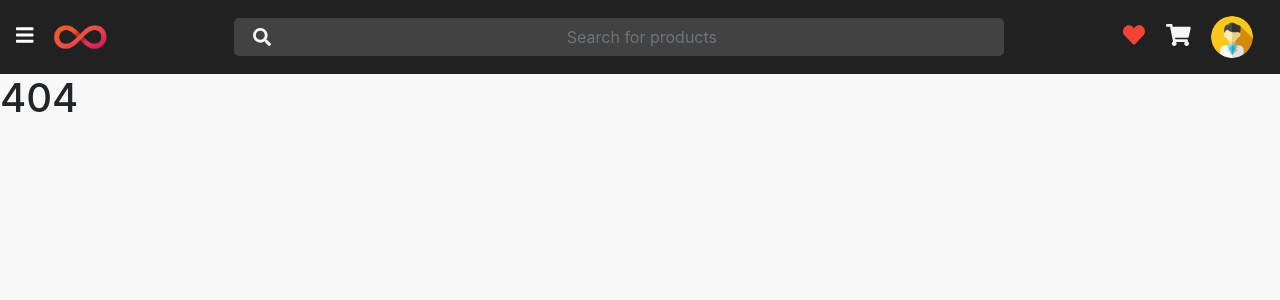
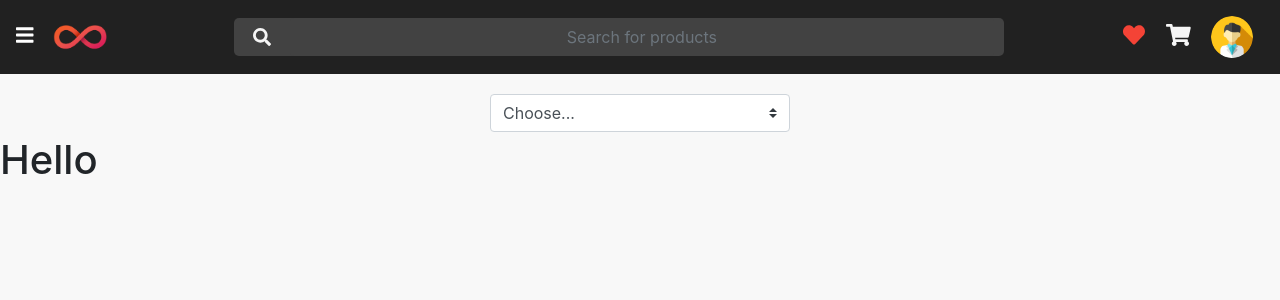
Before and after one commit to kartikbhalla12/LenDen, a React (Create React App) app: page /new/books in a window 1280 px wide. Before the commit this address led to /not-found. Shown: the top 300 px of the page. Built offline with nearby package versions, Linux system fonts and the light colour scheme.

Commit message:
newProduct: mockup routing
Signed-off-by: thedemon12 <kartikbhalla12@gmail.com>

```diff
--- a/src/components/main.jsx
+++ b/src/components/main.jsx
@@ -9,6 +9,7 @@ import Books from './books';
 import * as authService from '../services/authService';
 import ProductPage from './productPage/productPage';
 import NotFound from './common/notFound';
+import NewProduct from './newProduct/newProduct';
 
 class Main extends Component {
 	state = {
@@ -39,6 +40,7 @@ class Main extends Component {
 				<Switch>
 					<Route path='/books/:id' component={ProductPage} />
 					<Route path='/books' component={Books} />
+					<Route path='/new' component={NewProduct} />
 					<Route path='/not-found' component={NotFound} />
 					<ProtectedRoute path='/me' component={Me} />
 					<Route path='/' exact component={Home} />
--- /dev/null
+++ b/src/components/newProduct/bookForm.jsx
@@ -0,0 +1,10 @@
+import React, { Component } from 'react';
+
+class BookForm extends Component {
+	state = {};
+	render() {
+		return <h1>Hello</h1>;
+	}
+}
+
+export default BookForm;
--- /dev/null
+++ b/src/components/newProduct/newProduct.jsx
@@ -0,0 +1,55 @@
+import React, { Component } from 'react';
+import { Image, Form, Button } from 'react-bootstrap';
+import { Switch, Route, Redirect } from 'react-router-dom';
+import BookForm from './bookForm';
+
+class NewProduct extends Component {
+	state = {
+		data: {
+			category: 0,
+		},
+	};
+
+	handleSubmit = (e) => {
+		e.preventDefault();
+		this.setState({});
+	};
+
+	handleChange = ({ currentTarget: input }) => {
+		const data = { ...this.state.data };
+		data.category = input.value;
+		this.setState({ data });
+		this.props.history.push(`/new/${data.category}`);
+	};
+
+	render() {
+		const { data } = this.state;
+		return (
+			<div>
+				<div style={{ width: '300px', margin: '0px auto' }}>
+					<Form noValidate className='form' onSubmit={this.handleSubmit}>
+						<Form.Control
+							as='select'
+							className='my-1 mr-sm-2'
+							id='inlineFormCustomSelectPref'
+							custom
+							onChange={this.handleChange}
+							value={data.category}>
+							<option disabled value='0'>
+								Choose...
+							</option>
+							<option value='books'>Books</option>
+							<option value='gaming'>Gaming</option>
+							<option value='mobile'>Mobile</option>
+						</Form.Control>
+					</Form>
+				</div>
+				<Switch>
+					<Route path='/new/books' component={BookForm} />
+				</Switch>
+			</div>
+		);
+	}
+}
+
+export default NewProduct;
```
